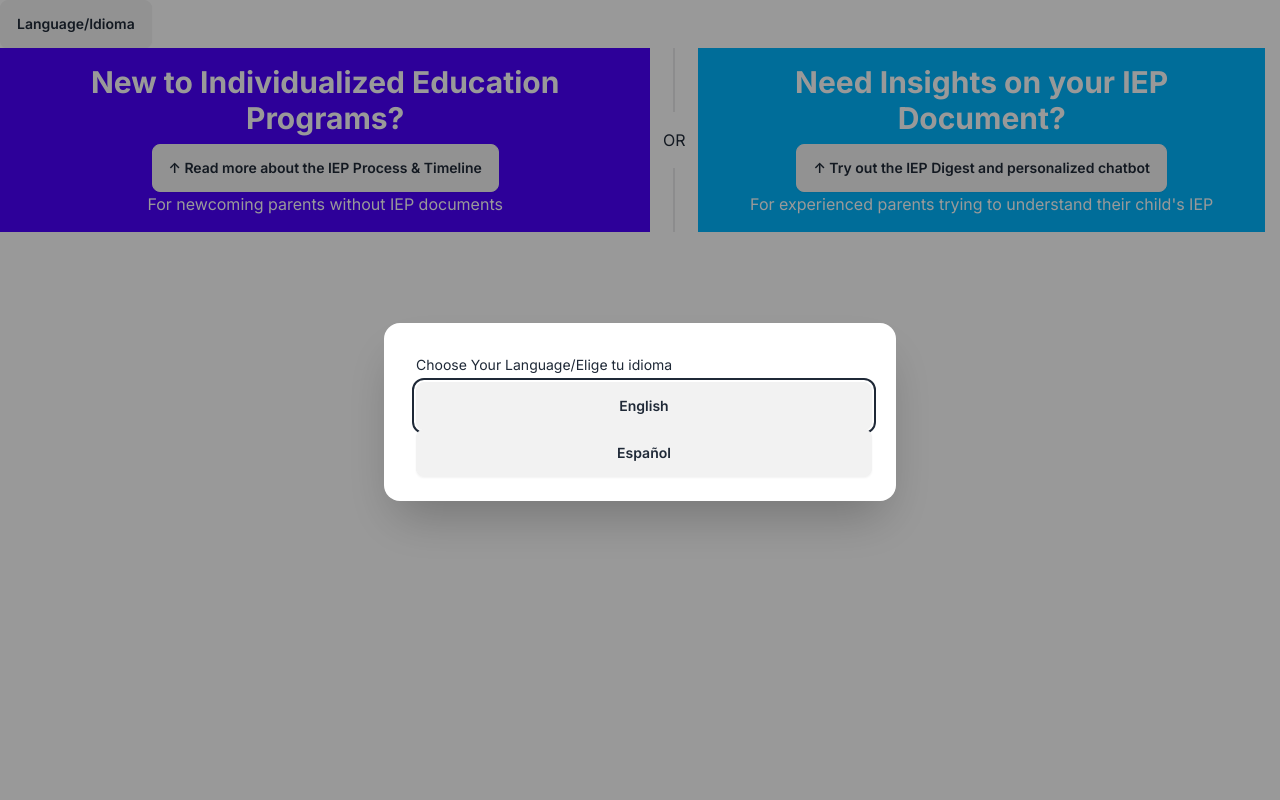
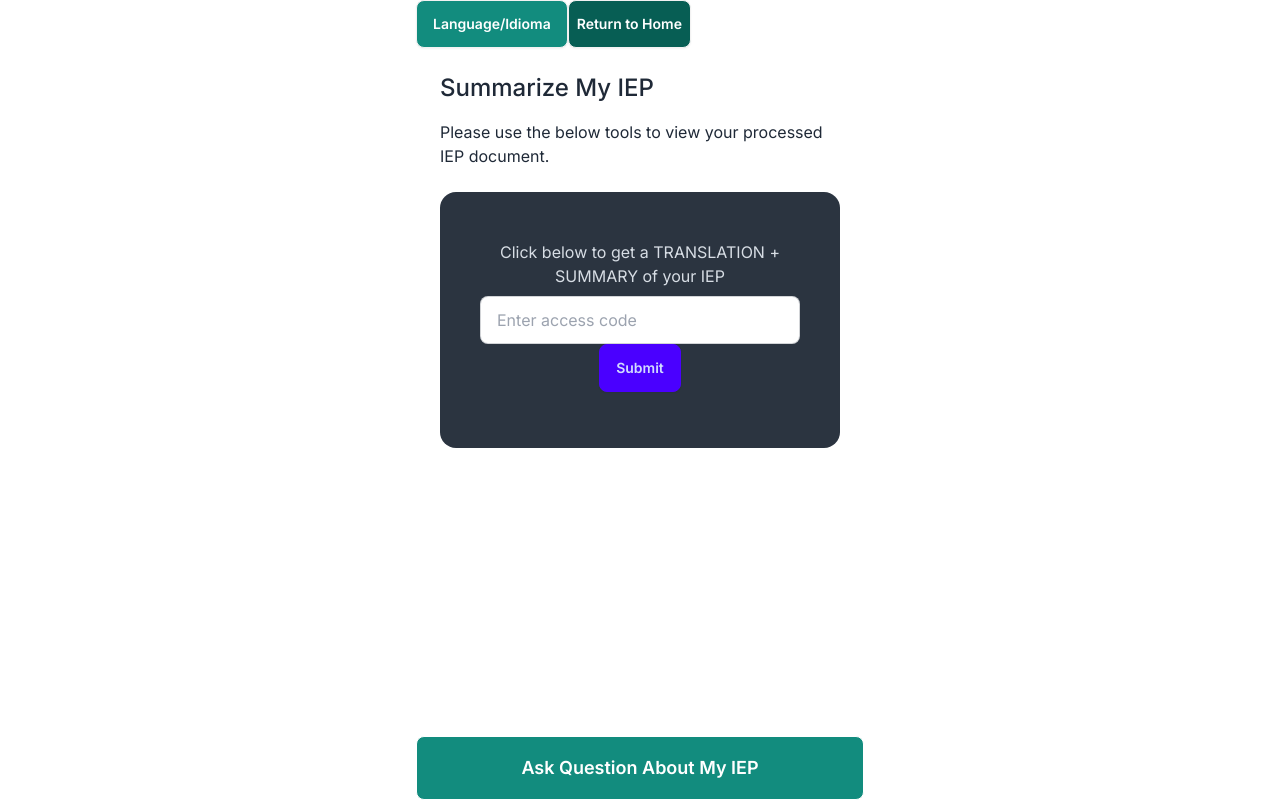
Before and after one commit to xuhongkang/aiep-frontend-dev, a Next.js app: page /en in a window 1280 px wide. Built offline with nearby package versions, Linux system fonts and the light colour scheme.

Commit message:
Change color scheme to whatsapp esque

```diff
--- a/src/app/[locale]/page.tsx
+++ b/src/app/[locale]/page.tsx
@@ -1,5 +1,4 @@
-import LocaleSwitcherModal from '@/components/LocaleSwitcherModal';
-import UserSelect from '@/components/UserSelect'
+import WorkspacePage from '@/components/WorkspacePage'
 import {useTranslations} from 'next-intl';
 import {unstable_setRequestLocale} from 'next-intl/server';
 
@@ -7,18 +6,41 @@ type Props = {
   params: {locale: string};
 };
 
-export default function Home({params: {locale}}: Props) {
+export default function Workspace({params: {locale}}: Props) {
   unstable_setRequestLocale(locale);
-  const t = useTranslations('UserSelect');
+  const t = useTranslations('Workspace2');
 
   return (
-    <div className="flex flex-col h-screen">
-      <ul className="menu menu-horizontal w-full p-0">
-          <LocaleSwitcherModal defaultLangSet={false}/>
-      </ul>
-      <div className='flex-grow'>
-        <UserSelect l1={t("l1")} l2={t("l2")} l3={t("l3")} r1={t("r1")} r2={t("r2")} r3={t("r3")}/>
-      </div>
+    <div className='flex flex-col items-start'>
+      <WorkspacePage goBackText={t('goBackText')}
+      digestTitle={t('digestTitle')}
+      digestDescription={t('digestDescription')}
+      accessError={t('accessError')}
+      accessMessage={t('accessMessage')}
+      accessMessage2={t('accessMessage2')}
+      accessPlaceholder={t('accessPlaceholder')}
+      accessSubmit={t('accessSubmit')}
+      downloadTabName={t('downloadTabName')}
+      textTabName={t('textTabName')}
+      servicesTabName={t('servicesTabName')}
+      goalsTabName={t('goalsTabName')}
+      scoresTabName={t('scoresTabName')}
+      chatbotTitle={t('chatbotTitle')}
+      chatbotDescription={t('chatbotDescription')}
+      sendButtonText={t('sendButtonText')}
+      p1={t('p1')} p2={t('p2')} p3={t('p3')} p4={t('p4')}
+      detailText={t('detailText')}
+      baselineText={t("baselineText")}
+      pr1={t('pr1')} pr2={t('pr2')} pr3={t('pr3')}
+      goalText={t('goalText')}
+      startText={t('startText')}
+      durationText={t('durationText')}
+      frequencyText={t('frequencyText')}
+      providerText={t('providerText')}
+      commentsText={t('commentsText')}
+      sendPlaceholderText={t('sendPlaceholderText')}
+      showDigest={t("showDigest")}
+      showChatbot={t("showChatbot")}/>
     </div>
   );
 }
--- a/src/components/LocaleSwitcherModal.js
+++ b/src/components/LocaleSwitcherModal.js
@@ -55,7 +55,7 @@ export default function LocaleSwitcherModal({defaultLangSet=true}) {
 
   return (
     <div>
-      <button className="btn" onClick={openModal}>{formatLocaleSwitcherText(localeSwitcherButtonText)}</button>
+      <button className="btn bg-whatsapp-prompt text-white" onClick={openModal}>{formatLocaleSwitcherText(localeSwitcherButtonText)}</button>
       <dialog id="localeSwitcherModal" className="modal">
         <div className="modal-box modal-action join join-vertical">
         <div className='p-2'>{formatLocaleSwitcherText(localeSwitcherModalLabels)}</div>
--- a/src/components/WorkspacePage.js
+++ b/src/components/WorkspacePage.js
@@ -17,7 +17,7 @@ export default function Workspace({goBackText, digestTitle, digestDescription, a
         <div className="flex flex-col h-full">
           <div className='flex'>
             <LocaleSwitcherModal className='flex-start'/>
-            <button className="btn btn-primary p-2"
+            <button className="btn bg-whatsapp-main p-2 text-white"
               onClick={() => router.push('/')}>{goBackText}</button>
           </div>
           {!isChatbotVisible ? (
@@ -31,7 +31,7 @@ export default function Workspace({goBackText, digestTitle, digestDescription, a
             </div>
           )}
         <button
-            className="w-full btn btn-outline btn-info btn-md"
+            className="w-full btn btn-outline bg-whatsapp-prompt btn-lg text-white"
             onClick={() => toggleChatbotVisibility(!isChatbotVisible)}
           >{isChatbotVisible ? showDigest : showChatbot}
         </button>
--- a/src/components/chatbot/Bubble.tsx
+++ b/src/components/chatbot/Bubble.tsx
@@ -10,7 +10,7 @@ const Bubble:JSXElementConstructor<any> = forwardRef(function Bubble({ content }
   return (
     <div ref={ref  as RefObject<HTMLDivElement>} className={`chat ${isUser ? 'chat-start' : 'chat-end'} mt-2`}>
       <div className={`flex ${isUser ? 'mx-2' : 'justify-end'}`}>
-        <div className={`chat-bubble ${isUser ? 'bg-secondary text-secondary-content' : 'bg-neutral text-neutral-content'}`}>
+        <div className={`chat-bubble ${isUser ? 'bg-whatsapp-user-message text-black' : 'bg-whatsapp-system-message text-black'}`}>
           {content.processing ? (
             <div className="w-2 h-2 flex items-center justify-center">
               <div className="dot-flashing" />
--- a/src/components/chatbot/Chatbot.jsx
+++ b/src/components/chatbot/Chatbot.jsx
@@ -28,7 +28,7 @@ export default function Chatbot({chatbotTitle, chatbotDescription, sendButtonTex
   };
 
   return (
-    <main className="flex bg-primary w-full h-full flex-col items-center justify-center">
+    <main className="flex bg-whatsapp-background w-full h-full flex-col items-center justify-center text-black">
       <section className='flex flex-col w-full h-full rounded-md p-2 md:p-6 pb-5 md:pb-8'>
       <div className='pb-6 w-full'>
         <div className='flex justify-between'>
@@ -48,9 +48,9 @@ export default function Chatbot({chatbotTitle, chatbotDescription, sendButtonTex
             p1, p2, p3, p4
           ]} />
         )}
-        <form className='flex h-[40px] gap-2' onSubmit={handleSend}>
-          <input onChange={handleInputChange} value={input} className='flex-1 input text-lg md:text-base outline-none bg-transparent' placeholder={sendPlaceholderText} />
-          <button type="submit" className='flex btn btn-md rounded-md items-center justify-center px-2.5 origin:px3'>
+        <form className='flex h-[40px] gap-2 outline-none mb-8 mt-3' onSubmit={handleSend}>
+          <input onChange={handleInputChange} value={input} className='flex-1 input text-lg md:text-base outline-black bg-transparent text-black' placeholder={sendPlaceholderText} />
+          <button type="submit" className='flex btn bg-whatsapp-prompt text-white outline-none btn-md rounded-md items-center justify-center px-2.5 origin:px3'>
             <span className='origin:block font-semibold text-lg'>{sendButtonText}</span>
           </button>
         </form>
--- a/src/components/chatbot/PromptSuggestionsRow.jsx
+++ b/src/components/chatbot/PromptSuggestionsRow.jsx
@@ -5,8 +5,8 @@ const PromptSuggestionRow = ({ onPromptClick, prompts }) => {
         <button
           key={`suggestion-${index}`}
           onClick={() => onPromptClick(prompt)}
-          className="btn btn-secondary btn-xs sm:btn-sm md:btn-md lg:btn-lg
-          rounded-lg whitespace-normal break-words max-w-full text-left"
+          className="btn btn-xs font-normal bg-whatsapp-prompt sm:btn-md md:btn-lg lg:btn-lg border-none
+          rounded-lg whitespace-normal break-words max-w-full text-left text-white"
         >{prompt}
         </button>
       ))}
--- a/tailwind.config.ts
+++ b/tailwind.config.ts
@@ -13,6 +13,14 @@ const config: Config = {
         "gradient-conic":
           "conic-gradient(from 180deg at 50% 50%, var(--tw-gradient-stops))",
       },
+      colors: {
+        "whatsapp-background": "#ece5dd",
+        "whatsapp-system-message": "#f7f7f6",
+        "whatsapp-user-message": "#dcf8c6",
+        "whatsapp-prompt": "#128c7e",
+        "whatsapp-home": "#25d366",
+        "whatsapp-main": "#075e54"
+      }
     },
   },
   plugins: [require("daisyui")],
```
